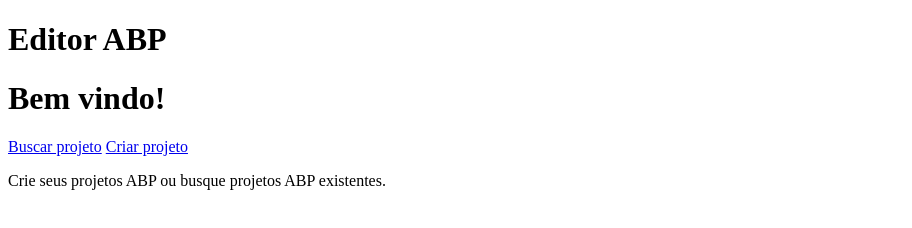
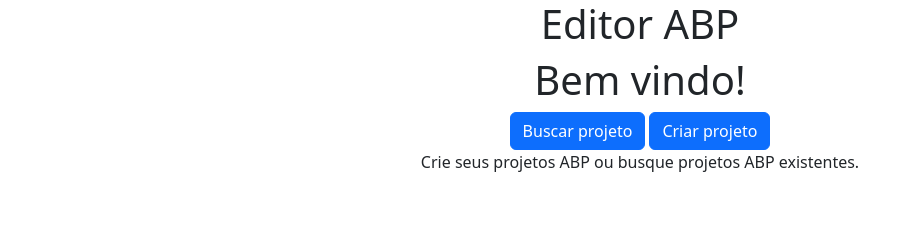
Before and after one commit to vinihf/repositorio-ideias, a plain HTML site: page index.html in a window 1280 px wide. Shown: the whole page, without its empty margins (0-912 px from the left). Drawn offline with nearby package versions, Linux system fonts and the light colour scheme.

Commit message:
Atualização com Bootstrap

```diff
--- a/index.html
+++ b/index.html
@@ -3,13 +3,19 @@
 <head>
     <meta charset="UTF-8">
     <meta name="viewport" content="width=device-width, initial-scale=1.0">
-    <title>Bem-vindo</title>
+    <title>Repositório de ideias</title>
+    <link href="https://cdn.jsdelivr.net/npm/bootstrap@5.3.3/dist/css/bootstrap.min.css" rel="stylesheet" integrity="sha384-QWTKZyjpPEjISv5WaRU9OFeRpok6YctnYmDr5pNlyT2bRjXh0JMhjY6hW+ALEwIH" crossorigin="anonymous">
+    <script defer src="https://cdn.jsdelivr.net/npm/bootstrap@5.3.3/dist/js/bootstrap.bundle.min.js" integrity="sha384-YvpcrYf0tY3lHB60NNkmXc5s9fDVZLESaAA55NDzOxhy9GkcIdslK1eN7N6jIeHz" crossorigin="anonymous"></script>
 </head>
 <body>
-    <h1>Editor ABP</h1>
-    <h1>Bem vindo!</h1>
-    <a href="busca.php">Buscar projeto</a>
-    <a href="cria.php">Criar projeto</a>
-    <p>Crie seus projetos ABP ou busque projetos ABP existentes.</p>
+    <div class="container text-center">
+        <h1>Editor ABP</h1>
+        <h1>Bem vindo!</h1>
+            <div class="d-grid gap-1 d-sm-flex justify-content-sm-center">
+                <a class="btn btn-primary" href="busca.php">Buscar projeto</a>
+                <a class="btn btn-primary" href="cria.php">Criar projeto</a>
+            </div>
+        <p>Crie seus projetos ABP ou busque projetos ABP existentes.</p>
+    </div>
 </body>
 </html>
```
